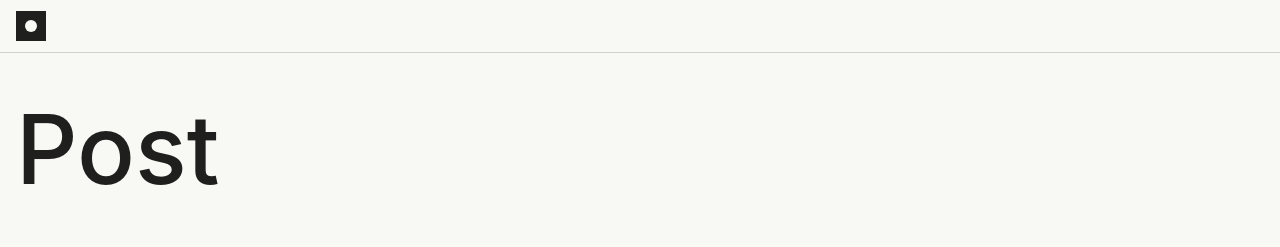
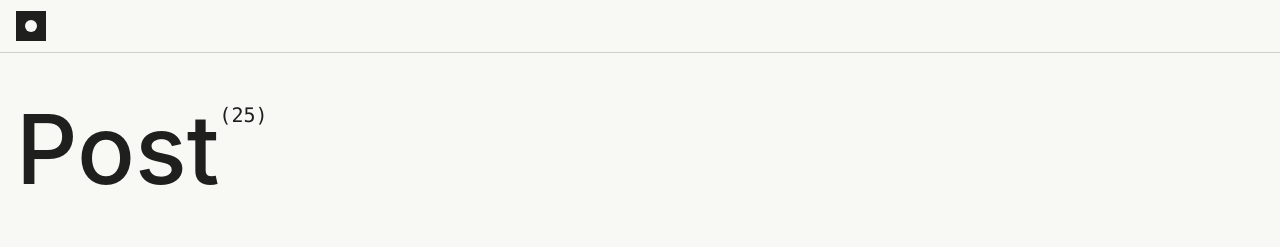
Before and after one commit to YunDo-Gi/blend, a Next.js app: page /posts in a window 1280 px wide. Shown: the top 247 px of the page. Built offline with nearby package versions, Linux system fonts and the light colour scheme.

Commit message:
feat: 페이지네이션 추가

```diff
--- a/src/app/posts/page.tsx
+++ b/src/app/posts/page.tsx
@@ -3,7 +3,7 @@
 import { useState } from 'react';
 import PageHeader from '@/components/ui/page-header';
 import PostFilters from '@/components/post/post-filters';
-import PostList from '@/components/post/post-list';
+import PostList, { totalPostsCount } from '@/components/post/post-list';
 import CategorySidebar from '@/components/post/category-sidebar';
 
 export default function PostPage() {
@@ -15,7 +15,7 @@ export default function PostPage() {
 
   return (
     <div className="bg-background mx-auto min-h-screen max-w-7xl">
-      <PageHeader />
+      <PageHeader count={totalPostsCount} />
 
       <div className="flex">
         <CategorySidebar onCategoryChange={handleCategoryChange} />
--- a/src/components/post/post-list.tsx
+++ b/src/components/post/post-list.tsx
@@ -208,12 +208,11 @@ export default function PostList({ selectedCategory }: PostListProps) {
       )}
 
       {filteredPosts.length > 0 && (
-        <Pagination
-          currentPage={currentPage}
-          totalPages={totalPages}
-          onPageChange={handlePageChange}
-        />
+        <Pagination currentPage={currentPage} totalPages={totalPages} onPageChange={handlePageChange} />
       )}
     </div>
   );
 }
+
+// Export total posts count for use in other components
+export const totalPostsCount = allPosts.length;
--- a/src/components/ui/page-header.tsx
+++ b/src/components/ui/page-header.tsx
@@ -1,8 +1,15 @@
-export default function PageHeader() {
+interface PageHeaderProps {
+  count?: number;
+}
+
+export default function PageHeader({ count }: PageHeaderProps) {
   return (
     <div className="my-8 flex items-center justify-between p-4">
-      {/* Page title */}
-      <h1 className="text-8xl font-medium">Post</h1>
+      {/* Page title with count */}
+      <div className="flex items-start">
+        <h1 className="text-8xl leading-none font-medium">Post</h1>
+        {count !== undefined && <span className="text-foreground font-mono text-xl">({count})</span>}
+      </div>
 
       {/* Empty space for balance */}
       <div className="w-16"></div>
```
